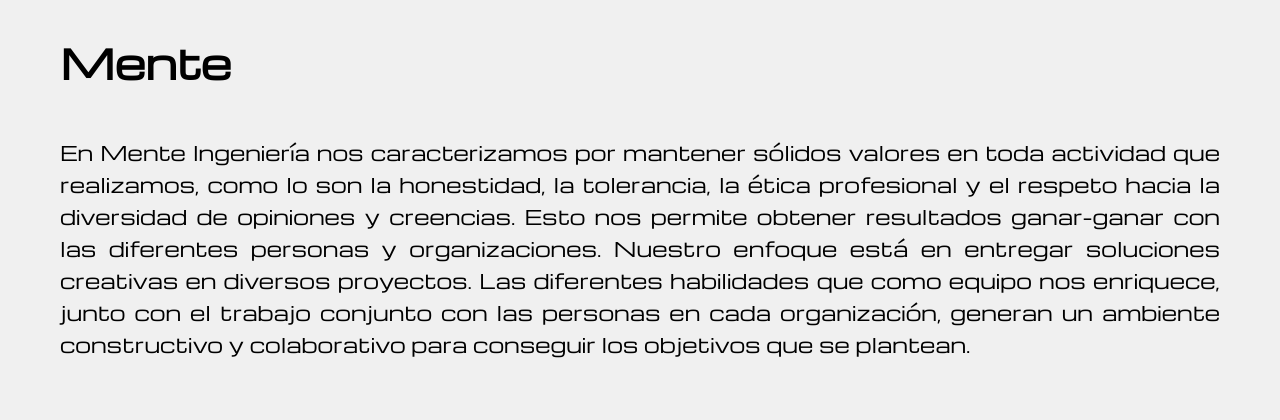
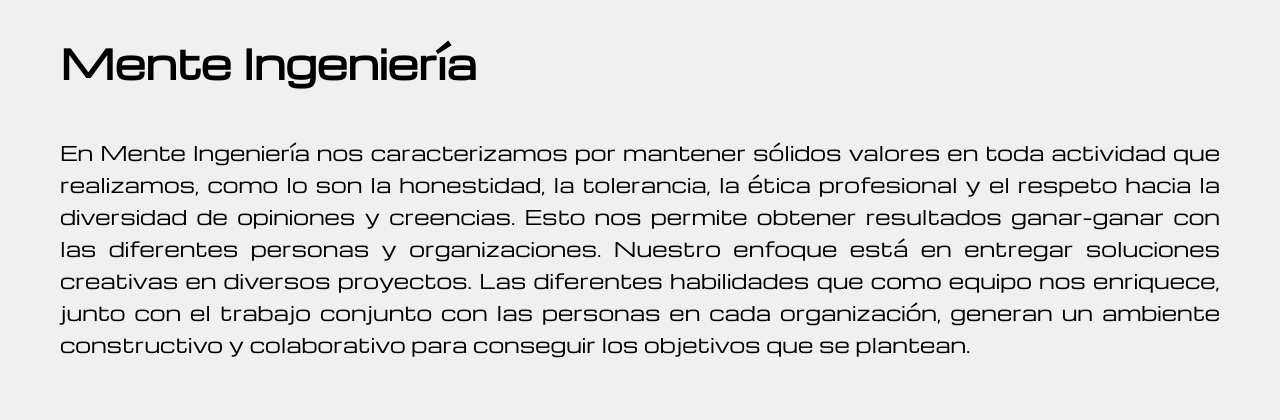
Before and after one commit to richardhapb/menteingenieria, a PHP site: page / in a window 1280 px wide; the page is wider, and only the part inside the window is pictured. Shown: the part 233-653 px from the top of that part. Run offline with PHP 8.4, Linux system fonts and the light colour scheme; some web fonts are replaced.

Commit message:
Se corrige texto en index

```diff
--- a/index.php
+++ b/index.php
@@ -8,7 +8,7 @@
     <?php include("includes/header.php"); ?>
     <main>
         <section class="mente-p container">
-            <h1>Mente</h1>
+            <h1>Mente Ingeniería</h1>
             <p>
                 En Mente Ingeniería nos caracterizamos por mantener sólidos valores en toda actividad que realizamos, como lo son la honestidad, la tolerancia, la ética profesional y el respeto hacia la diversidad de opiniones y creencias. Esto nos permite obtener resultados ganar-ganar con las diferentes personas y organizaciones.
 
```
